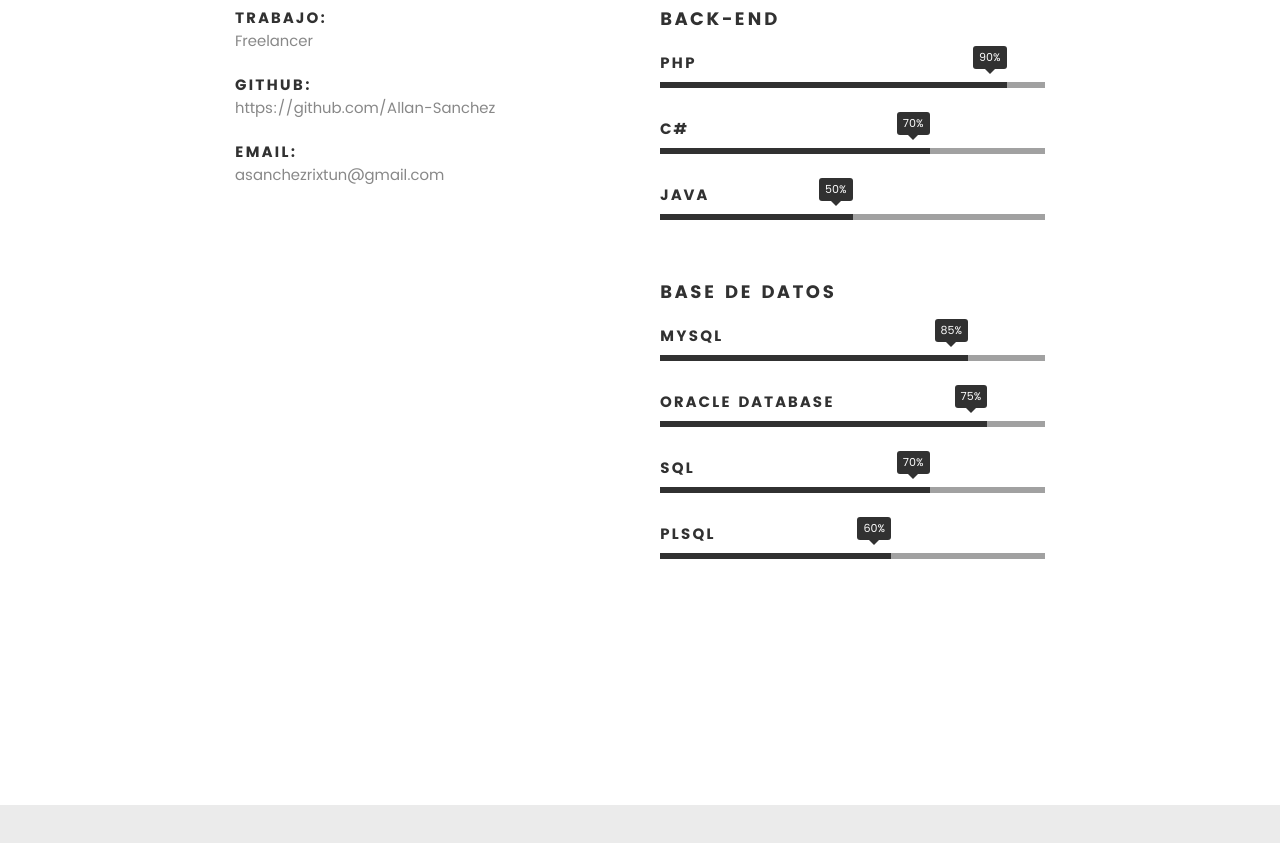
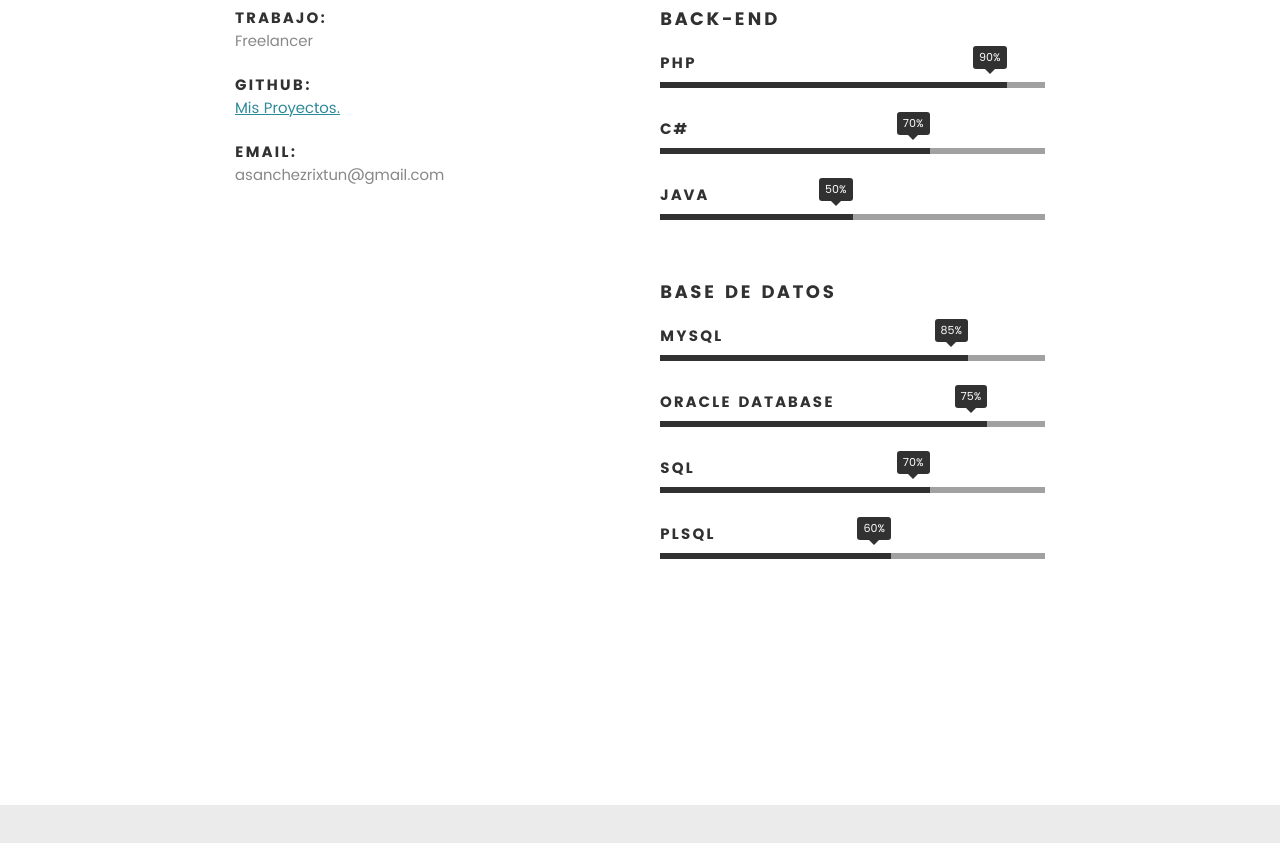
Before and after one commit to Allan-Sanchez/Portafolio, a plain HTML site: page index.html in a window 1280 px wide. Shown: the part 1809-2652 px from the top of the page. Drawn offline with Linux system fonts and the light colour scheme; files whose address does not match are found by name.

```diff
--- a/index.html
+++ b/index.html
@@ -149,7 +149,7 @@
    				</li>
    				<li>
    					<strong>GITHUB:</strong>
-   					<span>https://github.com/Allan-Sanchez</span>
+   					<span> <a style="color:#2e8998; text-decoration-line: underline;" target="_blank" href="https://github.com/Allan-Sanchez">Mis Proyectos.</a></span>
    				</li>
    				<li>
    					<strong>Email:</strong>
```
